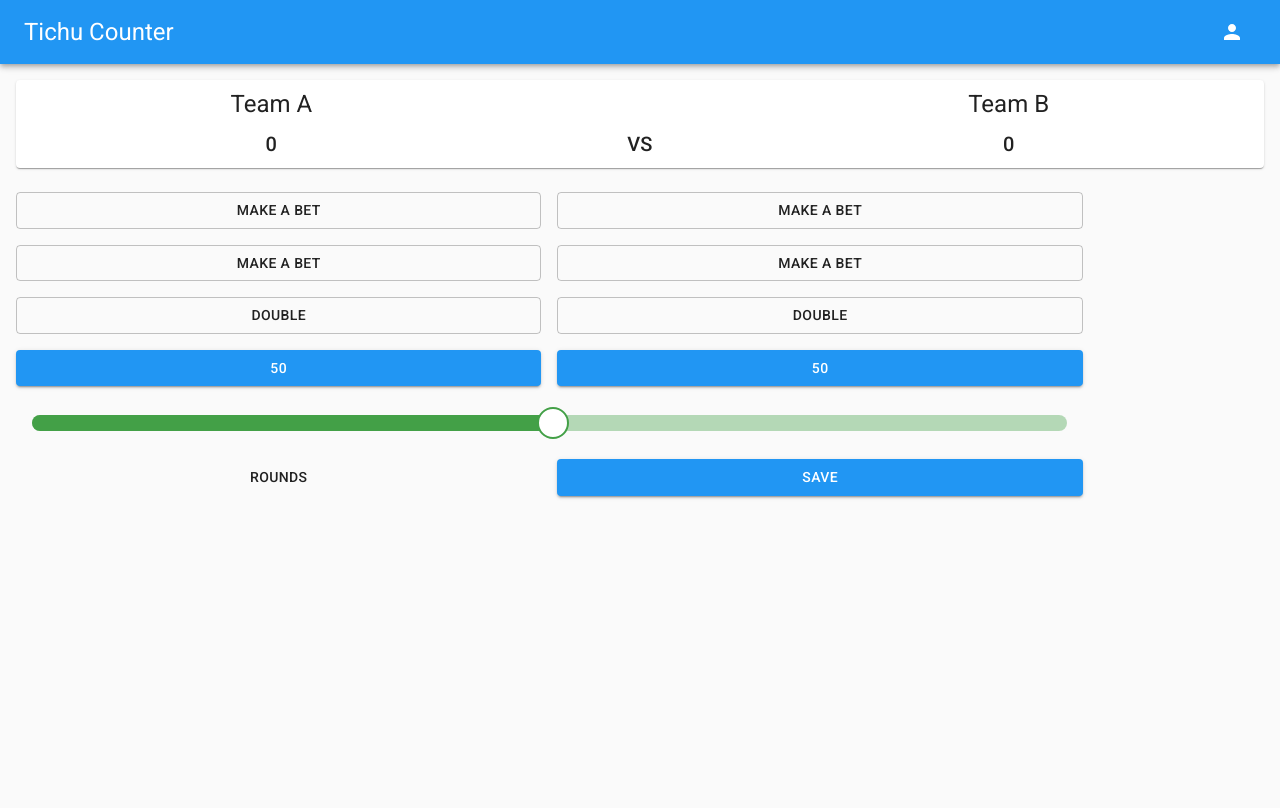
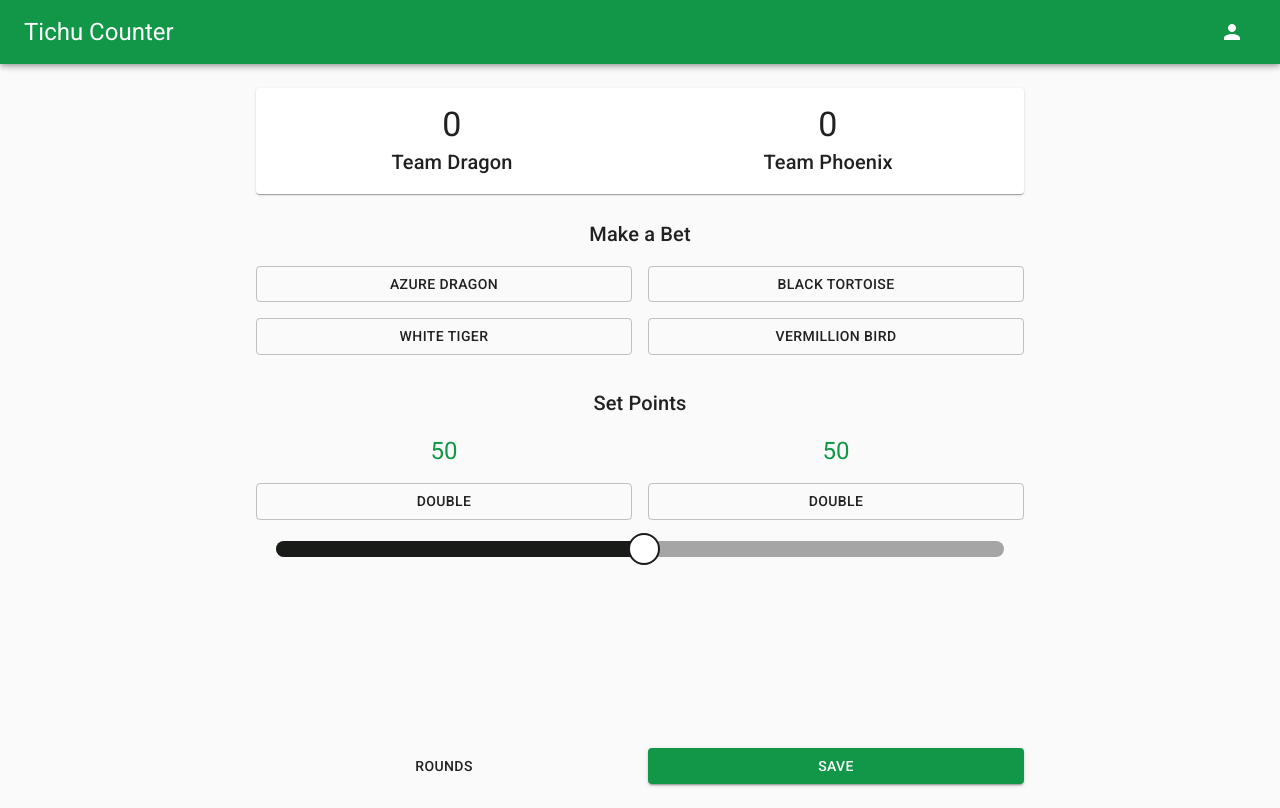
Before and after one commit to Maroben/tichu-counter, a React (Vite) app: page / in a window 1280 px wide. Built offline with nearby package versions, Linux system fonts and the light colour scheme.

Commit message:
layout update

```diff
--- a/src/app.tsx
+++ b/src/app.tsx
@@ -9,10 +9,18 @@ import CounterController from "./controllers/counterController"
 import LoginView from "./views/loginView"
 import RegisterView from "./views/registerView"
 
+/**
+ * Colors
+ * Green: #129749
+ * Blue: #0db1cc
+ * Red: #ee2b37
+ * Black: #191b19
+ */
+
 const theme = createMuiTheme({
     palette: {
-        primary: { main: "#2196f3" },
-        secondary: { main: "#ff3d00" }
+        primary: { main: "#129749" },
+        secondary: { main: "#ee2b37" }
     }
 })
 
--- a/src/components/counter/inputBet.tsx
+++ b/src/components/counter/inputBet.tsx
@@ -1,11 +1,11 @@
-import React, { useState } from 'react'
-import { createStyles, Theme } from '@material-ui/core'
-import { WithStyles, withStyles } from '@material-ui/core/styles'
+import React, { useState } from "react"
+import { createStyles, Theme } from "@material-ui/core"
+import { WithStyles, withStyles } from "@material-ui/core/styles"
 
-import IBet, { BetType } from '../../models/IBet'
+import IBet, { BetType } from "../../models/IBet"
 
-import { Popover, ButtonGroup, Button, Paper, Grid } from '@material-ui/core'
-import CloseSharpIcon from '@material-ui/icons/CloseSharp'
+import { Popover, ButtonGroup, Button, Paper, Grid } from "@material-ui/core"
+import CloseSharpIcon from "@material-ui/icons/CloseSharp"
 
 const styles = (theme: Theme) =>
     createStyles({
@@ -13,7 +13,7 @@ const styles = (theme: Theme) =>
             margin: theme.spacing(2)
         },
         w100: {
-            width: '100%'
+            width: "100%"
         },
         vw100: {
             width: `calc(50vw - ${theme.spacing(3)}px)`
@@ -21,6 +21,7 @@ const styles = (theme: Theme) =>
     })
 
 interface Props extends WithStyles<typeof styles> {
+    label: string
     bet: IBet
     cantWin: boolean
     nrBets: number[]
@@ -30,6 +31,7 @@ interface Props extends WithStyles<typeof styles> {
 
 const InputBet = ({
     classes,
+    label,
     bet,
     nrBets,
     cantWin,
@@ -80,19 +82,19 @@ const InputBet = ({
                     className={classes.w100}
                     onClick={openPopover}
                 >
-                    Make a Bet
+                    {label}
                 </Button>
             ) : (
                 <ButtonGroup
                     variant="contained"
                     className={classes.w100}
-                    color={bet.success ? 'primary' : 'secondary'}
+                    color={bet.success ? "primary" : "secondary"}
                 >
                     <Button onClick={onRemove}>
                         <CloseSharpIcon />
                     </Button>
                     <Button onClick={openPopover} className={classes.w100}>
-                        {BetType[bet.bet]} {bet.success ? 'win' : 'fail'}
+                        {BetType[bet.bet]} {bet.success ? "win" : "fail"}
                     </Button>
                 </ButtonGroup>
             )}
@@ -102,20 +104,20 @@ const InputBet = ({
                     anchorEl={anchorEl as Element}
                     onClose={() => setAnchorEl(null)}
                     anchorOrigin={{
-                        vertical: 'center',
-                        horizontal: 'center'
+                        vertical: "center",
+                        horizontal: "center"
                     }}
                     transformOrigin={{
-                        vertical: 'center',
-                        horizontal: 'center'
+                        vertical: "center",
+                        horizontal: "center"
                     }}
                 >
                     <Paper className={classes.vw100}>
                         <Grid container>
                             <Grid item xs={6}>
                                 <Button
-                                    variant={selected[0] ? 'contained' : 'text'}
-                                    color={selected[0] ? 'primary' : 'default'}
+                                    variant={selected[0] ? "contained" : "text"}
+                                    color={selected[0] ? "primary" : "default"}
                                     className={classes.w100}
                                     onClick={() => changeBetType(BetType.small)}
                                 >
@@ -124,8 +126,8 @@ const InputBet = ({
                             </Grid>
                             <Grid item xs={6}>
                                 <Button
-                                    variant={selected[1] ? 'contained' : 'text'}
-                                    color={selected[1] ? 'primary' : 'default'}
+                                    variant={selected[1] ? "contained" : "text"}
+                                    color={selected[1] ? "primary" : "default"}
                                     className={classes.w100}
                                     onClick={() => changeBetType(BetType.big)}
                                 >
@@ -134,8 +136,8 @@ const InputBet = ({
                             </Grid>
                             <Grid item xs={6}>
                                 <Button
-                                    variant={selected[2] ? 'contained' : 'text'}
-                                    color={selected[2] ? 'primary' : 'default'}
+                                    variant={selected[2] ? "contained" : "text"}
+                                    color={selected[2] ? "primary" : "default"}
                                     className={classes.w100}
                                     onClick={() => changeSuccess(true)}
                                     disabled={
@@ -149,10 +151,10 @@ const InputBet = ({
                             <Grid item xs={6}>
                                 <Button
                                     variant={
-                                        !selected[2] ? 'contained' : 'text'
+                                        !selected[2] ? "contained" : "text"
                                     }
                                     color={
-                                        !selected[2] ? 'secondary' : 'default'
+                                        !selected[2] ? "secondary" : "default"
                                     }
                                     className={classes.w100}
                                     onClick={() => changeSuccess(false)}
--- a/src/components/counter/inputPoints.tsx
+++ b/src/components/counter/inputPoints.tsx
@@ -1,31 +1,31 @@
-import React from 'react'
-import { createStyles, Theme } from '@material-ui/core'
-import { WithStyles, withStyles } from '@material-ui/core/styles'
+import React from "react"
+import { createStyles, Theme } from "@material-ui/core"
+import { WithStyles, withStyles } from "@material-ui/core/styles"
 
-import { Slider } from '@material-ui/core'
+import { Slider } from "@material-ui/core"
 
 const styles = (theme: Theme) => createStyles({})
 
 const PrettoSlider = withStyles({
     root: {
-        color: '#43a047',
+        color: "#191b19",
         height: 10,
-        width: `calc(100% - 32px)`
+        width: `calc(100% - 56px)`
     },
     thumb: {
         height: 32,
         width: 32,
-        backgroundColor: '#fff',
-        border: '2px solid currentColor',
+        backgroundColor: "#fff",
+        border: "2px solid currentColor",
         marginTop: -8,
         marginLeft: -12,
-        '&:focus,&:hover,&$active': {
-            boxShadow: 'inherit'
+        "&:focus,&:hover,&$active": {
+            boxShadow: "inherit"
         }
     },
     active: {},
     valueLabel: {
-        left: 'calc(-50% + 4px)'
+        left: "calc(-50% + 4px)"
     },
     track: {
         height: 16,
--- a/src/components/counter/inputRound.tsx
+++ b/src/components/counter/inputRound.tsx
@@ -3,13 +3,14 @@ import { Link } from "react-router-dom"
 import { createStyles, Theme } from "@material-ui/core"
 import { WithStyles, withStyles } from "@material-ui/core/styles"
 
+import Settings from "../../models/Settings"
 import InputBet from "./inputBet"
 import InputPoints from "./inputPoints"
 
 import IBet, { BetType } from "../../models/IBet"
 import IRound, { TeamRound } from "../../models/IRound"
 
-import { Grid, Button } from "@material-ui/core"
+import { Grid, Button, Typography } from "@material-ui/core"
 
 const styles = (theme: Theme) =>
     createStyles({
@@ -19,16 +20,41 @@ const styles = (theme: Theme) =>
         w100: {
             width: "100%"
         },
-        c: {
+        center: {
             textAlign: "center"
         },
         pr: {
             paddingRight: theme.spacing()
+        },
+        slider: {
+            padding: "0 !important",
+            textAlign: "center"
+        },
+        mb2: {
+            marginBottom: theme.spacing(2)
+        },
+        title: {
+            textAlign: "center",
+            marginBottom: theme.spacing(2),
+            marginTop: theme.spacing(3)
+        },
+        bottom: {
+            position: "fixed",
+            maxWidth: `calc(800px - ${theme.spacing(2)}px)`,
+            width: `calc(100% - ${theme.spacing(2)}px)`,
+            bottom: theme.spacing(2),
+            right: theme.spacing(2),
+            left: theme.spacing(2),
+            [theme.breakpoints.up(816)]: {
+                left: "unset",
+                right: "unset"
+            }
         }
     })
 
 interface Props extends WithStyles<typeof styles> {
     addRound: (round: IRound) => void
+    settings: Settings
 }
 
 type State = {
@@ -86,6 +112,8 @@ class InputRound extends Component<Props, State> {
         const { round } = this.state
         round.teamRounds[0].points = 100 - value
         round.teamRounds[1].points = value
+        round.teamRounds[0].double = false
+        round.teamRounds[1].double = false
         this.setState({ round })
     }
 
@@ -122,17 +150,28 @@ class InputRound extends Component<Props, State> {
         this.setState({ cantWin: -1 })
     }
 
+    getDisplayPoints(self: TeamRound, other: TeamRound) {
+        return self.double ? 200 : other.double ? 0 : self.points
+    }
+
     render() {
-        const { classes } = this.props
+        const { classes: c, settings } = this.props
         const { round, nrBets, cantWin, cantDouble } = this.state
+        const teams = settings.getTeams()
         const teamA = round.teamRounds[0]
         const teamB = round.teamRounds[1]
+        const displayPointsA = this.getDisplayPoints(teamA, teamB)
+        const displayPointsB = this.getDisplayPoints(teamB, teamA)
 
         return (
-            <div className={classes.root}>
-                <Grid container spacing={2}>
+            <div className={c.root}>
+                <Typography variant="h6" className={c.title}>
+                    Make a Bet
+                </Typography>
+                <Grid container spacing={2} className={c.mb2}>
                     <Grid item xs={6}>
                         <InputBet
+                            label={teams[0].players[0].name}
                             bet={teamA.bets[0]}
                             nrBets={nrBets}
                             cantWin={cantWin === 0}
@@ -142,6 +181,7 @@ class InputRound extends Component<Props, State> {
                     </Grid>
                     <Grid item xs={6}>
                         <InputBet
+                            label={teams[1].players[0].name}
                             bet={teamB.bets[0]}
                             nrBets={nrBets}
                             cantWin={cantWin === 1}
@@ -151,6 +191,7 @@ class InputRound extends Component<Props, State> {
                     </Grid>
                     <Grid item xs={6}>
                         <InputBet
+                            label={teams[0].players[1].name}
                             bet={teamA.bets[1]}
                             nrBets={nrBets}
                             cantWin={cantWin === 0}
@@ -160,6 +201,7 @@ class InputRound extends Component<Props, State> {
                     </Grid>
                     <Grid item xs={6}>
                         <InputBet
+                            label={teams[1].players[1].name}
                             bet={teamB.bets[1]}
                             nrBets={nrBets}
                             cantWin={cantWin === 1}
@@ -167,13 +209,40 @@ class InputRound extends Component<Props, State> {
                             onRemove={() => this.removeBet(1, 1)}
                         />
                     </Grid>
+                </Grid>
+                <Typography variant="h6" className={c.title}>
+                    Set Points
+                </Typography>
+                <Grid container spacing={2} className={c.mb2}>
+                    <Grid item xs={6}>
+                        <Typography
+                            variant="h5"
+                            className={`${c.w100} ${c.center}`}
+                            color={
+                                displayPointsA >= 50 ? "primary" : "secondary"
+                            }
+                        >
+                            {displayPointsA}
+                        </Typography>
+                    </Grid>
+                    <Grid item xs={6}>
+                        <Typography
+                            variant="h5"
+                            className={`${c.w100} ${c.center}`}
+                            color={
+                                displayPointsB >= 50 ? "primary" : "secondary"
+                            }
+                        >
+                            {displayPointsB}
+                        </Typography>
+                    </Grid>
                     <Grid item xs={6}>
                         <Button
                             variant={teamA.double ? "contained" : "outlined"}
                             color={teamA.double ? "primary" : "default"}
                             disabled={cantDouble === 0}
                             onClick={() => this.toggleDouble(0)}
-                            className={classes.w100}
+                            className={c.w100}
                         >
                             Double
                         </Button>
@@ -184,41 +253,23 @@ class InputRound extends Component<Props, State> {
                             color={teamB.double ? "primary" : "default"}
                             disabled={cantDouble === 1}
                             onClick={() => this.toggleDouble(1)}
-                            className={classes.w100}
+                            className={c.w100}
                         >
                             Double
                         </Button>
                     </Grid>
-                    <Grid item xs={6}>
-                        <Button
-                            variant="contained"
-                            className={classes.w100}
-                            color={teamA.points >= 50 ? "primary" : "secondary"}
-                            disableRipple
-                        >
-                            {teamA.points}
-                        </Button>
-                    </Grid>
-                    <Grid item xs={6}>
-                        <Button
-                            variant="contained"
-                            className={classes.w100}
-                            color={teamB.points >= 50 ? "primary" : "secondary"}
-                            disableRipple
-                        >
-                            {teamB.points}
-                        </Button>
-                    </Grid>
-                    <Grid item xs={12} className={classes.c}>
+                    <Grid item xs={12} className={c.slider}>
                         <InputPoints
                             points={teamB.points}
                             onChange={(v) => this.handleSlide(v)}
                         />
                     </Grid>
+                </Grid>
+                <Grid container spacing={2} className={c.bottom}>
                     <Grid item xs={6}>
                         <Button
                             variant="text"
-                            className={classes.w100}
+                            className={c.w100}
                             component={Link}
                             to="/rounds"
                         >
@@ -229,7 +280,7 @@ class InputRound extends Component<Props, State> {
                         <Button
                             variant="contained"
                             color="primary"
-                            className={classes.w100}
+                            className={c.w100}
                             onClick={() => this.handleSave()}
                         >
                             save
--- a/src/views/counterView.tsx
+++ b/src/views/counterView.tsx
@@ -5,27 +5,28 @@ import ISettings from "../models/Settings"
 import Game from "../models/Game"
 import InputRound from "../components/counter/inputRound"
 
-import { Paper, Grid, Typography } from "@material-ui/core"
+import { Grid, Typography, Paper } from "@material-ui/core"
 import IRound from "../models/IRound"
 
 const styles = (theme: Theme) =>
     createStyles({
         root: {
-            // height: `calc(100vh - ${theme.spacing(24)}px)`
-            height: `100%`,
-            marginBottom: theme.spacing(8)
+            height: `calc(100vh - ${theme.spacing(18)}px)`,
+            maxWidth: "800px",
+            width: "100%",
+            marginBottom: theme.spacing(8),
+            margin: "0 auto",
+            background: "paper"
         },
-        container: {
-            margin: theme.spacing(2),
-            marginTop: theme.spacing(3)
+        team: {
+            textAlign: "center"
+        },
+        center: {
+            alignSelf: "center"
         },
         paper: {
-            textAlign: "center"
-        },
-        inputRound: {
-            display: "flex",
-            alignItems: "flex-end",
-            height: "100%"
+            margin: `${theme.spacing(3)}px ${theme.spacing(2)}px`,
+            padding: theme.spacing(2)
         }
     })
 
@@ -36,6 +37,7 @@ interface Props extends WithStyles<typeof styles> {
 }
 
 const CounterView = ({ classes, settings, game, updateGame }: Props) => {
+    const teams = settings.getTeams()
     const addRound = (round: IRound) => {
         game.pushRound(round)
         updateGame(game)
@@ -43,39 +45,27 @@ const CounterView = ({ classes, settings, game, updateGame }: Props) => {
 
     return (
         <div className={classes.root}>
-            <div className={classes.container}>
             <Paper className={classes.paper}>
-                    <Grid container spacing={2}>
-                        <Grid item xs={5}>
-                            <Typography variant="h5">Team A</Typography>
-                        </Grid>
-                        <Grid item xs={2}>
-                            <Typography variant="h4"></Typography>
-                        </Grid>
-                        <Grid item xs={5}>
-                            <Typography variant="h5">Team B</Typography>
-                        </Grid>
-                    </Grid>
-                    <Grid container spacing={2}>
-                        <Grid item xs={5}>
-                            <Typography variant="h6">
+                <Grid container spacing={2} className={classes.team}>
+                    <Grid item xs={6}>
+                        <Typography variant="h4">
                             {game.getTotalPoints()[0]}
                         </Typography>
+                        <Typography variant="h6">
+                            Team {teams[0].name}
+                        </Typography>
                     </Grid>
-                        <Grid item xs={2}>
-                            <Typography variant="h6">VS</Typography>
-                        </Grid>
-                        <Grid item xs={5}>
+                    <Grid item xs={6}>
+                        <Typography variant="h4">
+                            {game.getTotalPoints()[1]}
+                        </Typography>
                         <Typography variant="h6">
-                                {game.getTotalPoints()[1]}
+                            Team {teams[1].name}
                         </Typography>
                     </Grid>
                 </Grid>
             </Paper>
-            </div>
-            <div className={classes.inputRound}>
-                <InputRound addRound={addRound} />
-            </div>
+            <InputRound addRound={addRound} settings={settings} />
         </div>
     )
 }
```
Lines whose indentation alone changed are shown as unchanged.
